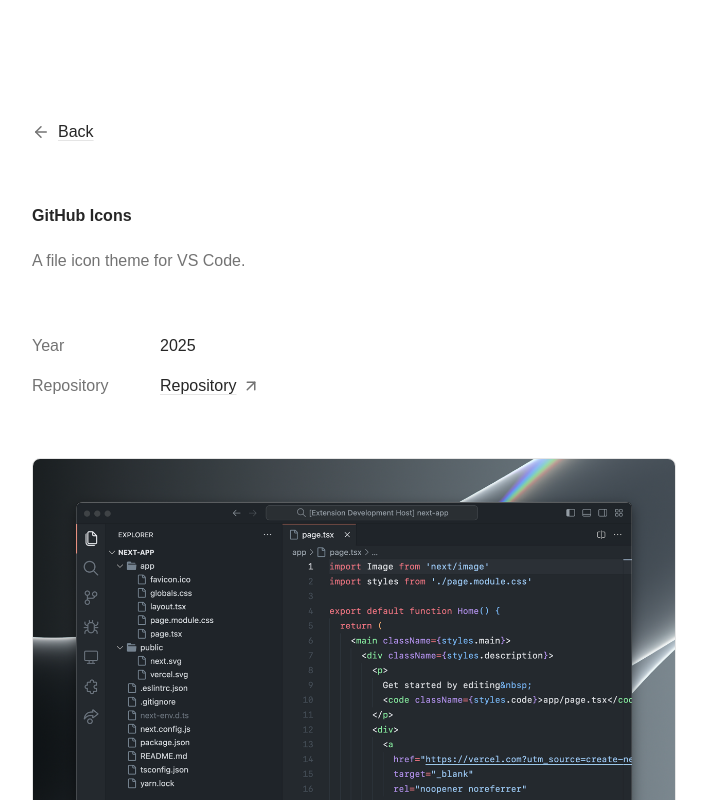
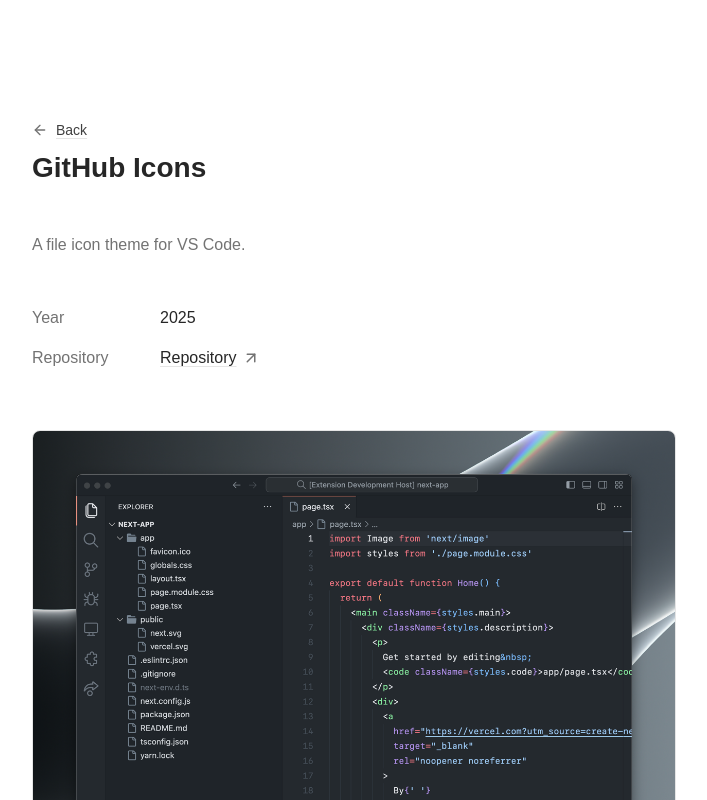
Before and after one commit to juwanpetty/juwanpetty.com, a Next.js app: page /works/github-icons in a window 1280 px wide. Shown: the top 800 px of the page, without its empty margins (286-993 px from the left). Built offline with nearby package versions, Linux system fonts and the light colour scheme; a web font is replaced by a local one.

Commit message:
feat: implement BackButton component for consistent navigation; update blog and work layouts to use BackButton; enhance blog details page with formatted date

```diff
--- a/app/(centered)/blog/[slug]/page.tsx
+++ b/app/(centered)/blog/[slug]/page.tsx
@@ -1,5 +1,5 @@
 import { getBlog, getBlogSlugs } from "@/features/blog/utilities";
-import { formatDate } from "@/lib/utils";
+import { formatDate, FULL_DATE_FORMAT } from "@/lib/utils";
 
 type BlogDetailsPageProps = {
   params: Promise<{ slug: string }>;
@@ -13,13 +13,13 @@ export default async function BlogDetailsPage({
 
   return (
     <div>
-      <header className="mb-15">
-        <h1 className="mb-5 text-base font-semibold text-neutral-800">
+      <header className="mb-12">
+        <h1 className="mb-3 text-[1.75rem] leading-8 font-semibold text-neutral-800">
           {title}
         </h1>
 
-        <p className="mb-5 text-base leading-relaxed text-neutral-800">
-          {formatDate(date)}
+        <p className="text-sm font-medium text-neutral-500">
+          {formatDate(date, FULL_DATE_FORMAT)}
         </p>
       </header>
 
--- a/app/(centered)/works/[slug]/page.tsx
+++ b/app/(centered)/works/[slug]/page.tsx
@@ -20,15 +20,15 @@ export default async function WorkDetailsPage({
 
   return (
     <div>
-      <header className="mb-15">
-        <h1 className="mb-5 text-base font-semibold text-neutral-800">
+      <header className="mb-12">
+        <h1 className="mb-3 text-[1.75rem] leading-8 font-semibold text-neutral-800">
           {title}
         </h1>
+      </header>
 
-        <p className="text-base leading-relaxed text-neutral-500">
-          {description}
-        </p>
-      </header>
+      <p className="mb-12 text-base leading-relaxed text-neutral-500">
+        {description}
+      </p>
 
       <WorkDetails date={date} repository={repository} website={website} />
 
--- /dev/null
+++ b/components/back-button.tsx
@@ -0,0 +1,17 @@
+import { Icon } from "@/components/icon";
+import { homePath } from "@/lib/paths";
+import Link from "next/link";
+
+export function BackButton() {
+  return (
+    <Link
+      href={homePath()}
+      className="mb-3 inline-flex items-center gap-x-2 text-sm font-medium"
+    >
+      <Icon name="arrow-left" className="size-4 text-neutral-500" />
+      <span className="text-neutral-700 underline decoration-neutral-200 underline-offset-3 transition-colors hover:decoration-neutral-700">
+        Back
+      </span>
+    </Link>
+  );
+}
--- a/content/works/headlines.mdx
+++ b/content/works/headlines.mdx
@@ -1,5 +1,6 @@
 export const metadata = {
     title: "Headlines",
+    summary: "Custom news on your new tab.",
     description: "Replace your new tab page with news based on sources you choose.",
     date: "2025-09-09",
     repository: "https://github.com/juwanpetty/headlines",
--- a/features/blog/components/blog-layout.tsx
+++ b/features/blog/components/blog-layout.tsx
@@ -1,20 +1,10 @@
-import { Icon } from "@/components/icon";
-import { homePath } from "@/lib/paths";
-import Link from "next/link";
+import { BackButton } from "@/components/back-button";
 import { PropsWithChildren } from "react";
 
 export function BlogLayout({ children }: PropsWithChildren) {
   return (
     <article className="leading-relaxed">
-      <Link
-        href={homePath()}
-        className="mb-15 inline-flex items-center gap-x-2 text-base"
-      >
-        <Icon name="arrow-left" className="size-4.5 text-neutral-500" />
-        <span className="text-neutral-800 underline decoration-neutral-200 underline-offset-3 transition-colors hover:decoration-neutral-700">
-          Back
-        </span>
-      </Link>
+      <BackButton />
 
       {children}
     </article>
--- a/features/works/components/work-layout.tsx
+++ b/features/works/components/work-layout.tsx
@@ -1,20 +1,10 @@
-import { Icon } from "@/components/icon";
-import { homePath } from "@/lib/paths";
-import Link from "next/link";
+import { BackButton } from "@/components/back-button";
 import { PropsWithChildren } from "react";
 
 export function WorkLayout({ children }: PropsWithChildren) {
   return (
     <article className="leading-relaxed">
-      <Link
-        href={homePath()}
-        className="mb-15 inline-flex items-center gap-x-2 text-base"
-      >
-        <Icon name="arrow-left" className="size-4.5 text-neutral-500" />
-        <span className="text-neutral-800 underline decoration-neutral-200 underline-offset-3 transition-colors hover:decoration-neutral-700">
-          Back
-        </span>
-      </Link>
+      <BackButton />
 
       {children}
     </article>
```
